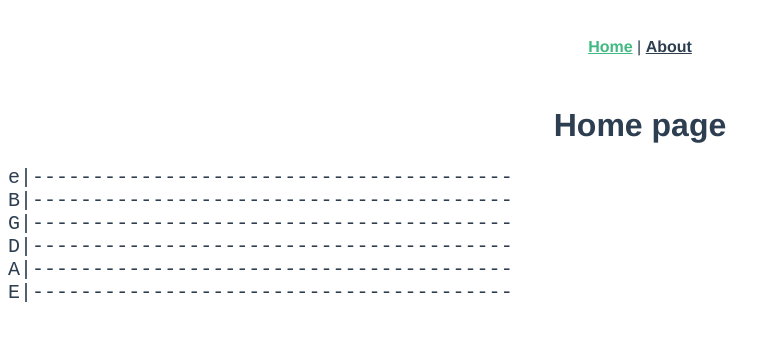
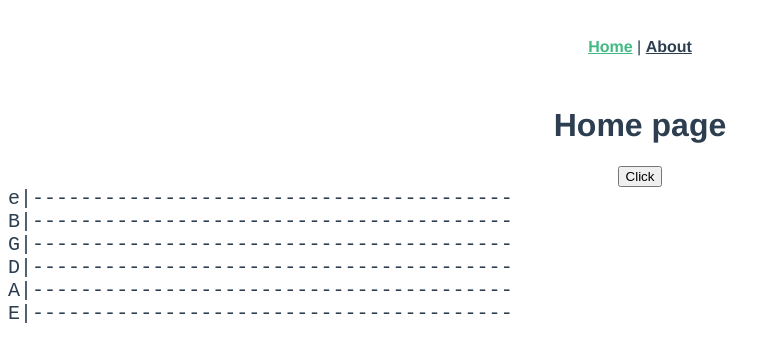
Before and after one commit to renatoalmeida49/your-tab, a Vue app: page / in a window 1280 px wide. Shown: the top 358 px of the page, without its empty margins (0-781 px from the left). Built offline with nearby package versions, Linux system fonts and the light colour scheme.

Commit message:
feat(home.vue): option to download txt file

```diff
--- a/src/views/Home.vue
+++ b/src/views/Home.vue
@@ -2,11 +2,12 @@
   <div class="home">
     <h1>Home page</h1>
 
-    <div class="tab" :key="render">
+    <button @click="download('test.txt')">Click</button>
+
+    <div id="all-tabs" class="tab" :key="render">
       <template v-for="(string, indexString) in guitar">
         <div class="tab__string" :key="indexString">
           <span>{{ string.note }}|</span>
-
           <Draggable v-model="string.string" group="tablatura">
             <span
               v-for="(note, index) in string.string"
@@ -116,6 +117,23 @@ export default {
       this.forceRender();
     },
 
+    download(filename) {
+      // let element = document.createElement("a");
+      let content = document.getElementById("all-tabs");
+      const teste = content.innerText.replaceAll("|\n", "|");
+
+      const blob = new Blob([teste], { type: "text/txt" });
+
+      const elem = window.document.createElement("a");
+
+      elem.href = window.URL.createObjectURL(blob);
+
+      elem.download = filename;
+      document.body.appendChild(elem);
+      elem.click();
+      document.body.removeChild(elem);
+    },
+
     forceRender() {
       this.render++;
     },
```
